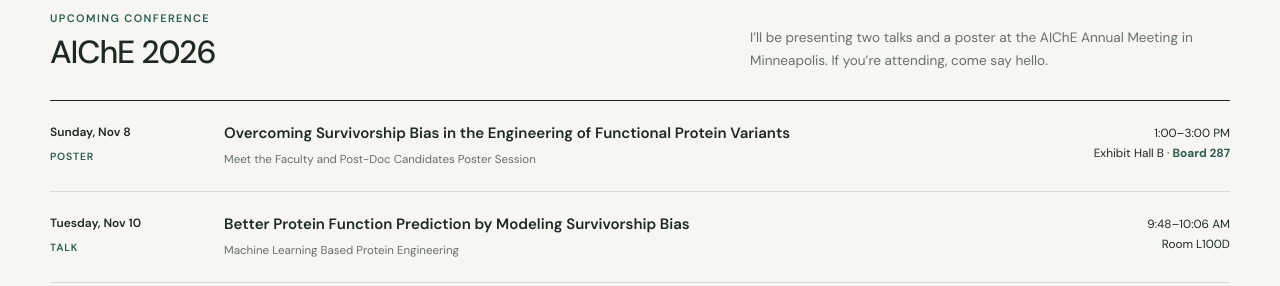
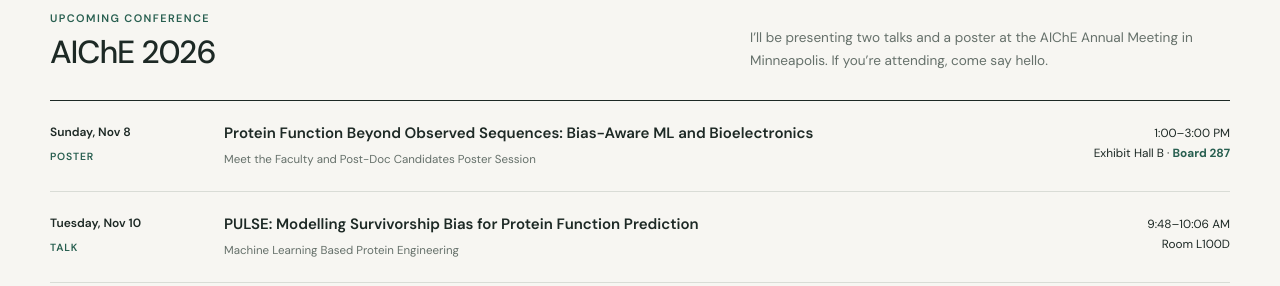
Before and after one commit to zhongmouchao/zhongmouchao.github.io, a plain HTML site: page index.html in a window 1280 px wide. Shown: the part 860-1146 px from the top of the page. Drawn offline with Linux system fonts and the light colour scheme.

Commit message:
Update conference event titles in index.html

```diff
--- a/index.html
+++ b/index.html
@@ -67,7 +67,7 @@
           <article class="conference-event">
             <p class="event-date"><strong>Sunday, Nov 8</strong><span>Poster</span></p>
             <div class="event-details">
-              <h3>Overcoming Survivorship Bias in the Engineering of Functional Protein Variants</h3>
+              <h3>Protein Function Beyond Observed Sequences: Bias-Aware ML and Bioelectronics</h3>
               <p>Meet the Faculty and Post-Doc Candidates Poster Session</p>
             </div>
             <p class="event-logistics">1:00–3:00 PM<br>Exhibit Hall B · <strong>Board 287</strong></p>
@@ -75,7 +75,7 @@
           <article class="conference-event">
             <p class="event-date"><strong>Tuesday, Nov 10</strong><span>Talk</span></p>
             <div class="event-details">
-              <h3>Better Protein Function Prediction by Modeling Survivorship Bias</h3>
+              <h3>PULSE: Modelling Survivorship Bias for Protein Function Prediction</h3>
               <p>Machine Learning Based Protein Engineering</p>
             </div>
             <p class="event-logistics">9:48–10:06 AM<br>Room L100D</p>
```
